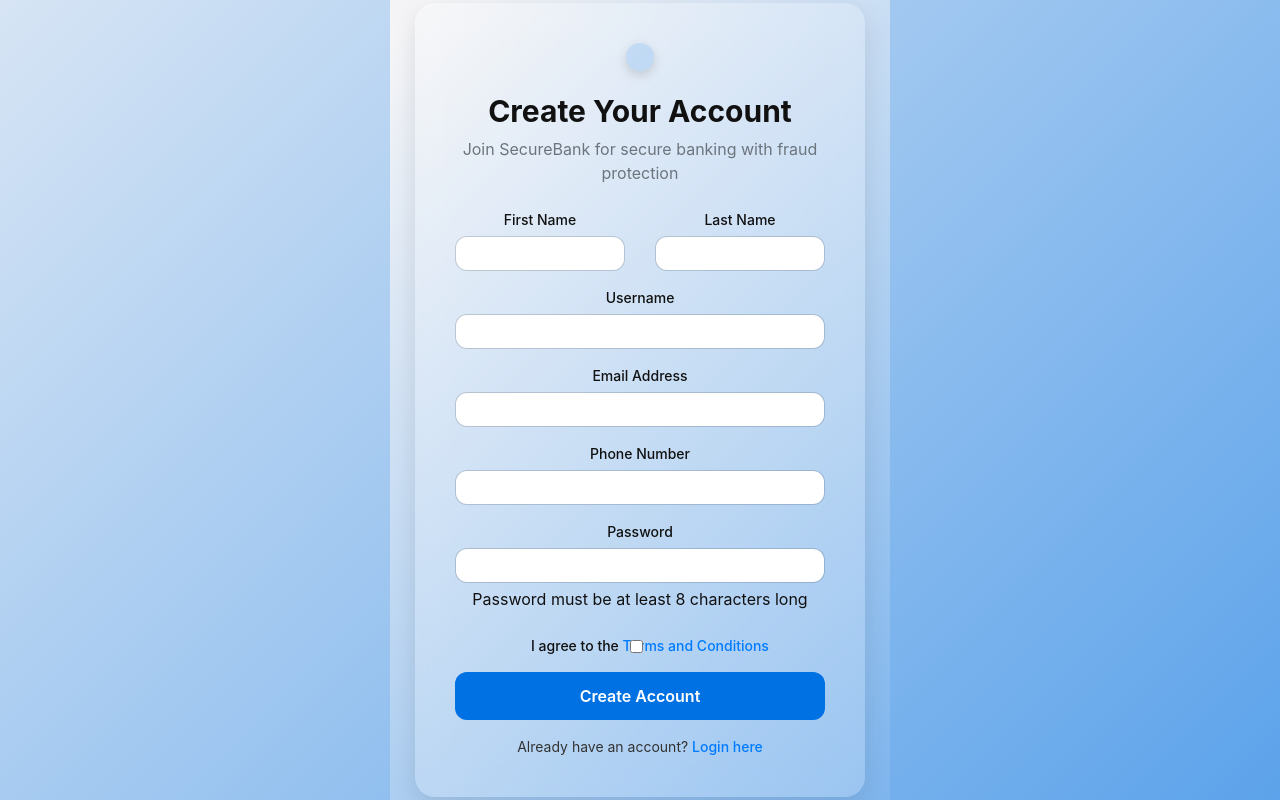
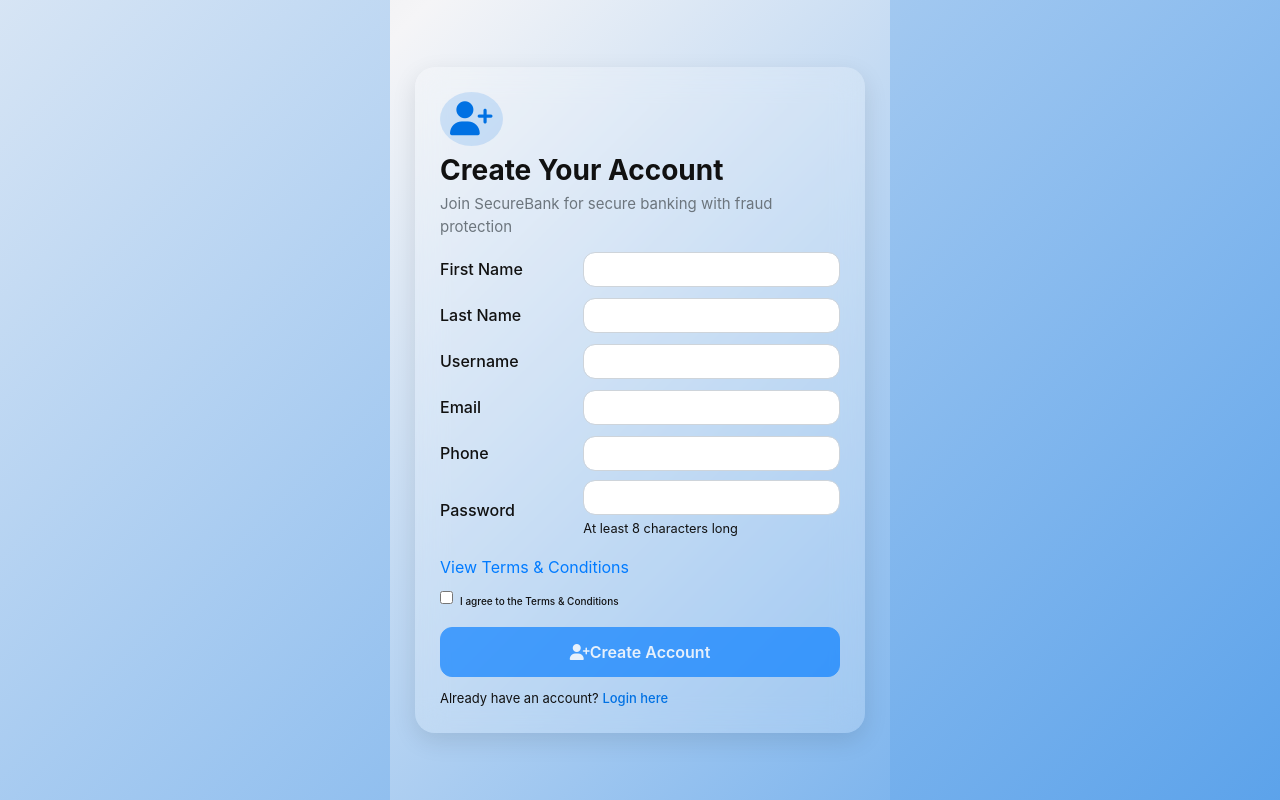
Before and after one commit to asrieldev/SecureBankk, a Flask app: page /register in a window 1280 px wide. Run offline with Flask 3, Linux system fonts and the light colour scheme; some libraries are stand-ins or nearby versions.

Commit message:
modified:   templates/register.html

```diff
--- a/templates/register.html
+++ b/templates/register.html
@@ -5,9 +5,11 @@
 <meta name="viewport" content="width=device-width, initial-scale=1">
 <title>Register - SecureBank</title>
 
-    <!-- Font Awesome for icons -->
+<!-- Font Awesome & Bootstrap Icons -->
 <link href="https://cdn.jsdelivr.net/npm/bootstrap-icons@1.11.3/font/bootstrap-icons.css" rel="stylesheet">
-    <!-- Bootstrap for layout and design -->
+<link href="https://cdnjs.cloudflare.com/ajax/libs/font-awesome/6.5.0/css/all.min.css" rel="stylesheet">
+
+<!-- Bootstrap -->
 <link href="https://stackpath.bootstrapcdn.com/bootstrap/4.5.2/css/bootstrap.min.css" rel="stylesheet">
 
 <style>
@@ -21,7 +23,6 @@
         background: linear-gradient(-45deg, #0071e3, #f5f5f7, #888);
         background-size: 400% 400%;
         animation: gradientBG 12s ease infinite;
-            position: relative;
     }
 
     @keyframes gradientBG {
@@ -33,101 +34,68 @@
     .glass {
         background: rgba(255, 255, 255, 0.2);
         border-radius: 20px;
-            padding: 40px;
+        padding: 25px;
         backdrop-filter: blur(15px);
         box-shadow: 0 8px 25px rgba(0, 0, 0, 0.1);
-            width: 500px; /* Increased width */
+
+        width: 500px; /* Form width (you can increase if needed) */
         max-width: 90%;
         color: #111;
-            text-align: center;
-            position: relative;
-        }
-
-        .login-header {
-            text-align: center;
-            margin-bottom: 24px;
-        }
-
-        .login-header i {
-            font-size: 40px;
-            padding: 14px;
-            border-radius: 50%;
-            background: rgba(0, 113, 227, 0.15);
-            color: #0071e3;
-            box-shadow: 0 4px 12px rgba(0, 0, 0, 0.15);
-            display: inline-block;
-            margin-bottom: 12px;
-        }
-
-        .login-header h2 {
-            font-size: 30px; /* Increased font size */
-            font-weight: 700;
-            color: #111;
-            margin-bottom: 8px;
-        }
-
-        .login-header h2 span {
-            color: #0071e3;
-        }
-
-        .form-group {
-            margin-bottom: 16px;
         text-align: left;
     }
 
     label {
-            display: block;
-            font-size: 14px;
-            margin-bottom: 6px;
+        font-size: 10px; /* Tweaked: Slightly bigger labels */
         font-weight: 500;
     }
 
-        input[type="text"],
-        input[type="email"],
-        input[type="tel"],
-        input[type="password"] {
-            width: 100%;
-            padding: 12px;
+    .form-control {
         border-radius: 12px;
-            border: 1px solid rgba(0, 0, 0, 0.15);
-            outline: none;
-            font-size: 14px;
-            transition: 0.2s;
+        padding: 14px 16px; /* Tweaked: Increased padding for comfort */
+        font-size: 15px; /* Tweaked: Increased text size inside text fields */
+        height: 15px;
+        min-height: 35px; /* Tweaked: Increased minimum height of input fields */
     }
 
-        input:focus {
+    .form-control:focus {
         border-color: #0071e3;
-            box-shadow: 0 0 0 3px rgba(0, 113, 227, 0.25);
+        box-shadow: 0 0 0 2px rgba(0, 113, 227, 0.25);
+    }
+
+    .login-header h2 {
+        font-size: 28px;
+        font-weight: 700;
+        margin-bottom: 6px;
+    }
+
+    .login-header p {
+        font-size: 15px;
+        margin-bottom: 12px;
+    }
+
+    .login-header i {
+        font-size: 34px;
+        padding: 10px;
+        border-radius: 50%;
+        background: rgba(0, 113, 227, 0.15);
+        color: #0071e3;
+        margin-bottom: 8px;
     }
 
     .btn {
-            display: inline-block;
-            width: 100%;
-            padding: 12px;
         border-radius: 12px;
-            border: none;
-            background: #0071e3;
-            color: white;
         font-weight: 600;
         font-size: 16px;
-            cursor: pointer;
-            transition: 0.25s;
-        }
-
-        .btn:hover {
-            background: #005bb5;
+        padding: 12px;
     }
 
     .footer-text {
-            margin-top: 16px;
-            font-size: 14px;
-            text-align: center;
-            color: #333;
+        margin-top: 12px;
+        font-size: 13px;
     }
 
     .footer-text a {
         color: #0071e3;
-            text-decoration: none;
         font-weight: 500;
     }
 
@@ -135,146 +103,161 @@
         text-decoration: underline;
     }
 
-        /* Modal Styles */
+    /* Modal */
     .modal-bg {
         display: none;
         position: fixed;
-            top: 0;
-            left: 0;
-            width: 100%;
-            height: 100%;
-            background-color: rgba(0, 0, 0, 0.5);
+        top: 0; left: 0;
+        width: 100%; height: 100%;
+        background: rgba(0,0,0,0.5);
         align-items: center;
         justify-content: center;
-            position: relative;
     }
 
     .modal-content {
-            background: white;
+        background: rgba(255,255,255,0.2);
+        backdrop-filter: blur(15px);
+        border-radius: 15px;
         padding: 20px;
-            border-radius: 10px;
         width: 90%;
         max-width: 500px;
+        position: relative;
+        color: #111;
     }
 
     .modal-close {
         position: absolute;
-            top: 10px;
-            right: 10px;
-            font-size: 24px;
+        top: 8px; right: 12px;
+        font-size: 20px;
         cursor: pointer;
     }
-
 </style>
 </head>
 <body>
 <div class="glass">
     <div class="login-header">
-            <i class="fas fa-user-plus fa-3x text-primary mb-3"></i>
+        <i class="fas fa-user-plus"></i>
         <h2>Create Your Account</h2>
         <p class="text-muted">Join SecureBank for secure banking with fraud protection</p>
     </div>
 
     <form method="POST">
-            <div class="row">
-                <div class="col-md-6 mb-3">
-                    <label for="first_name">
-                        <i class="fas fa-user me-2"></i>First Name
+        <!-- First Name -->
+        <div class="form-group row mb-2 align-items-center">
+            <label for="first_name" class="col-sm-4 col-form-label">
+               First Name
             </label>
+            <div class="col-sm-8">
                 <input type="text" class="form-control" id="first_name" name="first_name" required>
             </div>
+        </div>
 
-                <div class="col-md-6 mb-3">
-                    <label for="last_name">
-                        <i class="fas fa-user me-2"></i>Last Name
+        <!-- Last Name -->
+        <div class="form-group row mb-2 align-items-center">
+            <label for="last_name" class="col-sm-4 col-form-label">
+               Last Name
             </label>
+            <div class="col-sm-8">
                 <input type="text" class="form-control" id="last_name" name="last_name" required>
             </div>
         </div>
 
-            <div class="mb-3">
-                <label for="username">
-                    <i class="fas fa-at me-2"></i>Username
+        <!-- Username -->
+        <div class="form-group row mb-2 align-items-center">
+            <label for="username" class="col-sm-4 col-form-label">
+               Username
             </label>
+            <div class="col-sm-8">
                 <input type="text" class="form-control" id="username" name="username" required>
             </div>
+        </div>
 
-            <div class="mb-3">
-                <label for="email">
-                    <i class="fas fa-envelope me-2"></i>Email Address
+        <!-- Email -->
+        <div class="form-group row mb-2 align-items-center">
+            <label for="email" class="col-sm-4 col-form-label">
+               Email
             </label>
+            <div class="col-sm-8">
                 <input type="email" class="form-control" id="email" name="email" required>
             </div>
+        </div>
 
-            <div class="mb-3">
-                <label for="phone">
-                    <i class="fas fa-phone me-2"></i>Phone Number
+        <!-- Phone -->
+        <div class="form-group row mb-2 align-items-center">
+            <label for="phone" class="col-sm-4 col-form-label">
+                Phone
             </label>
+            <div class="col-sm-8">
                 <input type="tel" class="form-control" id="phone" name="phone" required>
             </div>
-
-            <div class="mb-4">
-                <label for="password">
-                    <i class="fas fa-lock me-2"></i>Password
-                </label>
-                <input type="password" class="form-control" id="password" name="password" required>
-                <div class="form-text">Password must be at least 8 characters long</div>
         </div>
 
-            <div class="form-check mb-3">
-                <input type="checkbox" class="form-check-input" id="terms" required>
-                <label class="form-check-label" for="terms" data-toggle="modal" data-target="#termsModal">I agree to the <a href="#" data-toggle="modal" data-target="#termsModal">Terms and Conditions</a></label>
+        <!-- Password -->
+        <div class="form-group row mb-3 align-items-center">
+            <label for="password" class="col-sm-4 col-form-label">
+               Password
+            </label>
+            <div class="col-sm-8">
+                <input type="password" class="form-control" id="password" name="password" minlength="8" required>
+                <small class="form-text">At least 8 characters long</small>
+            </div>
         </div>
 
+        <!-- Terms link -->
+        <div class="mb-2 text-left">
+            <a href="#" id="openTerms">View Terms & Conditions</a>
+        </div>
+
+        <!-- Checkbox -->
+        <div class="form-check mb-3 text-left">
+            <input type="checkbox" class="form-check-input" id="terms">
+            <label class="form-check-label" for="terms">I agree to the Terms & Conditions</label>
+        </div>
+
+        <!-- Submit Button -->
         <div class="d-grid">
-                <button type="submit" class="btn btn-primary btn-lg">
+            <button type="submit" id="registerBtn" class="btn btn-primary w-100" disabled>
                 <i class="fas fa-user-plus me-2"></i>Create Account
             </button>
         </div>
     </form>
 
     <div class="footer-text">
-            Already have an account? <a href="{{ url_for('login') }}" class="text-primary">Login here</a>
+        Already have an account? <a href="{{ url_for('login') }}">Login here</a>
     </div>
 </div>
 
-    <!-- Modal for Terms and Conditions -->
+<!-- Terms Modal -->
 <div class="modal-bg" id="termsModal">
     <div class="modal-content">
         <span class="modal-close" id="modalClose">&times;</span>
-            <h3>Terms & Conditions</h3>
-            <p>Welcome to SecureBank! Before creating an account, please read the following carefully:</p>
+        <h5>Terms & Conditions</h5>
         <ul>
-                <li>You must provide accurate and complete information during signup.</li>
-                <li>Your account credentials must be kept private.</li>
-                <li>Unauthorized use of another user's account is prohibited.</li>
-                <li>SecureBank is not responsible for losses due to user negligence.</li>
-                <li>By signing up, you agree to comply with our policies and updates.</li>
+            <li>You must provide accurate information during signup.</li>
+            <li>Keep your credentials private.</li>
+            <li>Unauthorized use of accounts is prohibited.</li>
+            <li>SecureBank is not responsible for losses due to negligence.</li>
+            <li>By signing up, you agree to our policies.</li>
         </ul>
-            <p>Click "I agree" checkbox after reviewing to continue with signup.</p>
     </div>
 </div>
 
 <script>
-        // Open the Terms Modal
-        const modal = document.getElementById('termsModal');
-        const modalClose = document.getElementById('modalClose');
+    const modal = document.getElementById("termsModal");
+    const openBtn = document.getElementById("openTerms");
+    const closeBtn = document.getElementById("modalClose");
 
-        // Show the modal when the link is clicked
-        document.querySelector('a[data-toggle="modal"]').addEventListener("click", () => {
+    openBtn.addEventListener("click", e => {
+        e.preventDefault();
         modal.style.display = "flex";
     });
+    closeBtn.addEventListener("click", () => modal.style.display = "none");
+    window.addEventListener("click", e => { if (e.target === modal) modal.style.display = "none"; });
 
-        // Close the modal when the close button is clicked
-        modalClose.addEventListener("click", () => {
-            modal.style.display = "none";
-        });
-
-        // Close the modal if the user clicks outside of the modal content
-        window.addEventListener("click", (event) => {
-            if (event.target === modal) {
-                modal.style.display = "none";
-            }
+    const termsCheck = document.getElementById("terms");
+    const registerBtn = document.getElementById("registerBtn");
+    termsCheck.addEventListener("change", () => {
+        registerBtn.disabled = !termsCheck.checked;
     });
 </script>
 </body>
```
Lines whose indentation alone changed are shown as unchanged.
